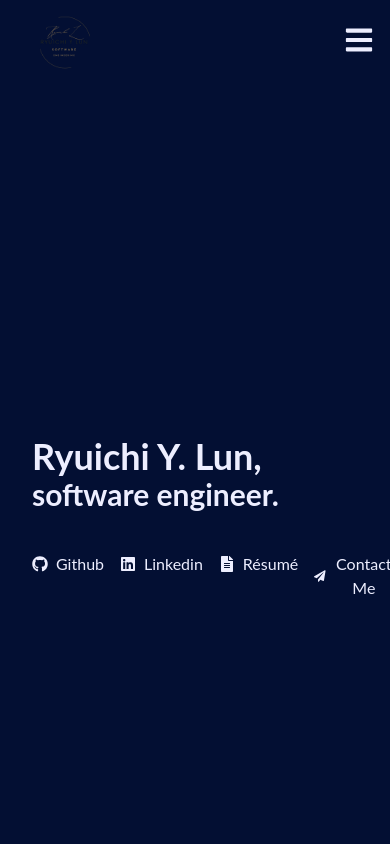
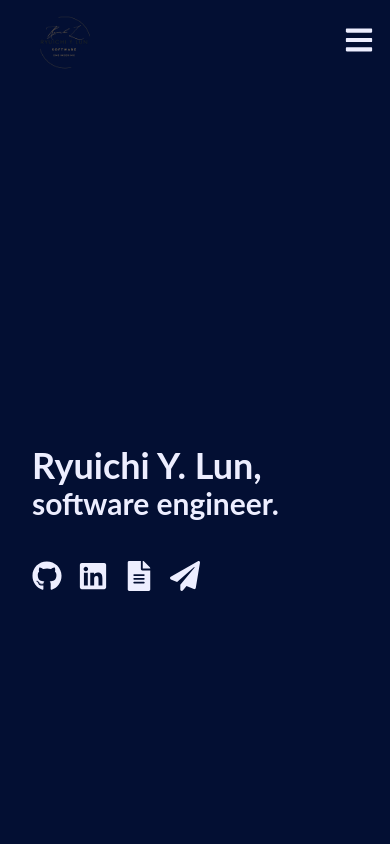
Before and after one commit to Ryuichi-Yamafuji-Lun/Portfolio, a React (Create React App) app: page / in a window 390 px wide. Shown: the top 844 px of the page. Built offline with nearby package versions, Linux system fonts and the light colour scheme.

Commit message:
made the footer for home more mobile friendly

```diff
--- a/src/pages/Home.jsx
+++ b/src/pages/Home.jsx
@@ -81,8 +81,8 @@ const Home = ({ openContactForm }) => {
                 target="_blank"
                 rel="noopener noreferrer"
               >
-                <FaGithub />
-                <span className="ml-2">Github</span>
+                <FaGithub className={`${isMobile ? "text-3xl" : "text-base"}`}/>
+                {!isMobile && <span className="ml-2">Github</span>}
               </a>
             </li>
             <li className="hover:scale-110 cursor-pointer">
@@ -92,8 +92,8 @@ const Home = ({ openContactForm }) => {
                 target="_blank"
                 rel="noopener noreferrer"
               >
-                <FaLinkedin />
-                <span className="ml-2">Linkedin</span>
+                <FaLinkedin className={`${isMobile ? "text-3xl" : "text-base"}`}/>
+                {!isMobile && <span className="ml-2">Linkedin</span>}
               </a>
             </li>
             <li className="hover:scale-110 cursor-pointer">
@@ -103,8 +103,8 @@ const Home = ({ openContactForm }) => {
                 target="_blank"
                 rel="noopener noreferrer"
               >
-                <FaFileAlt />
-                <span className="ml-2">Résumé</span>
+                <FaFileAlt className={`${isMobile ? "text-3xl" : "text-base"}`}/>
+                {!isMobile && <span className="ml-2">Résumé</span>}
               </Link>
             </li>
             <li className="hover:scale-110 cursor-pointer">
@@ -112,13 +112,12 @@ const Home = ({ openContactForm }) => {
                 onClick={openContactForm}
                 className="flex items-center"
               >
-                <FaPaperPlane />
-                <span className="ml-2">Contact Me</span>
+                <FaPaperPlane className={`${isMobile ? "text-3xl" : "text-base"}`}/>
+                {!isMobile && <span className="ml-2">Contact Me</span>}
               </button>
             </li>
           </ul>
         </footer>
-
       </div>
     </div>
   );
```
